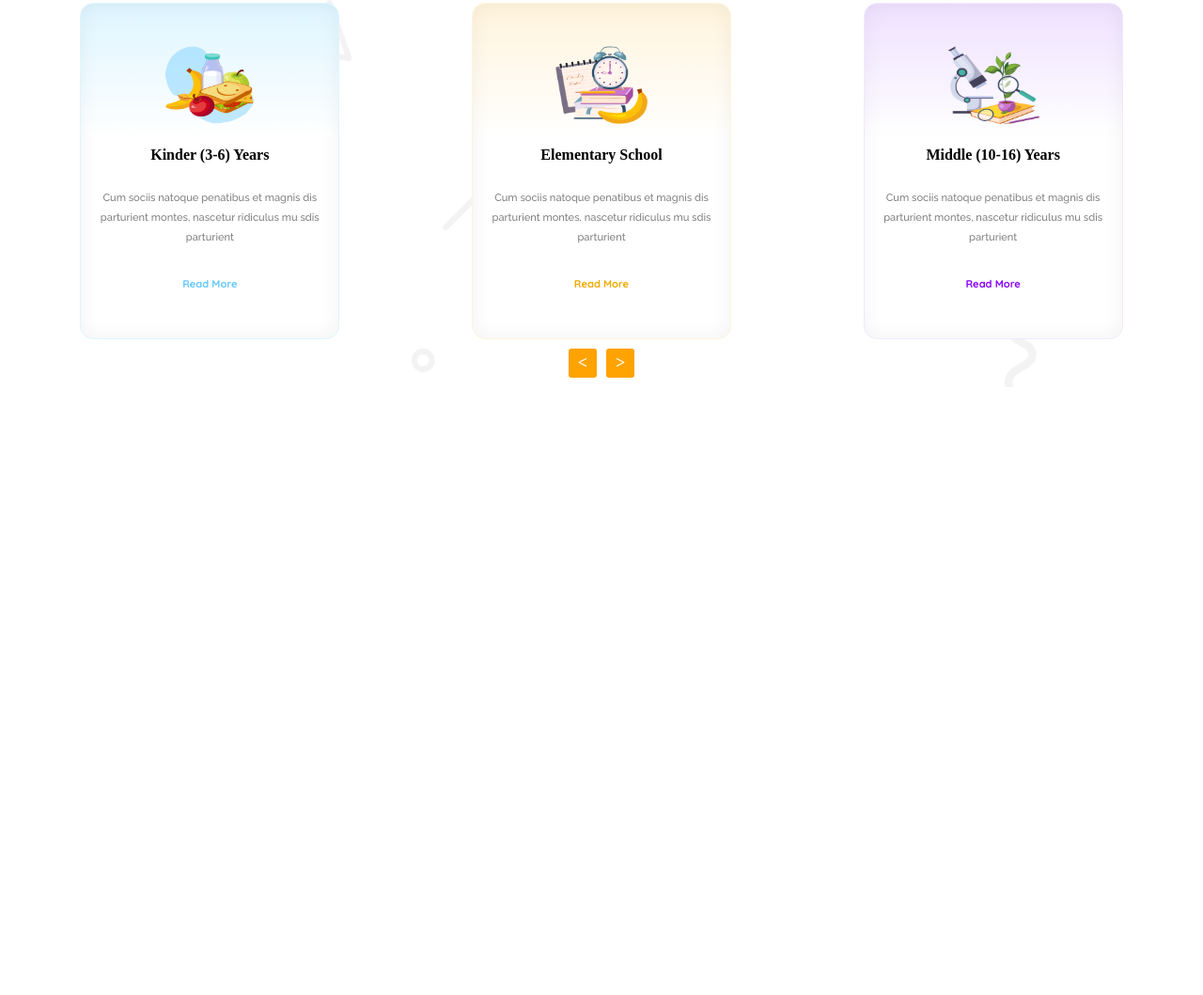
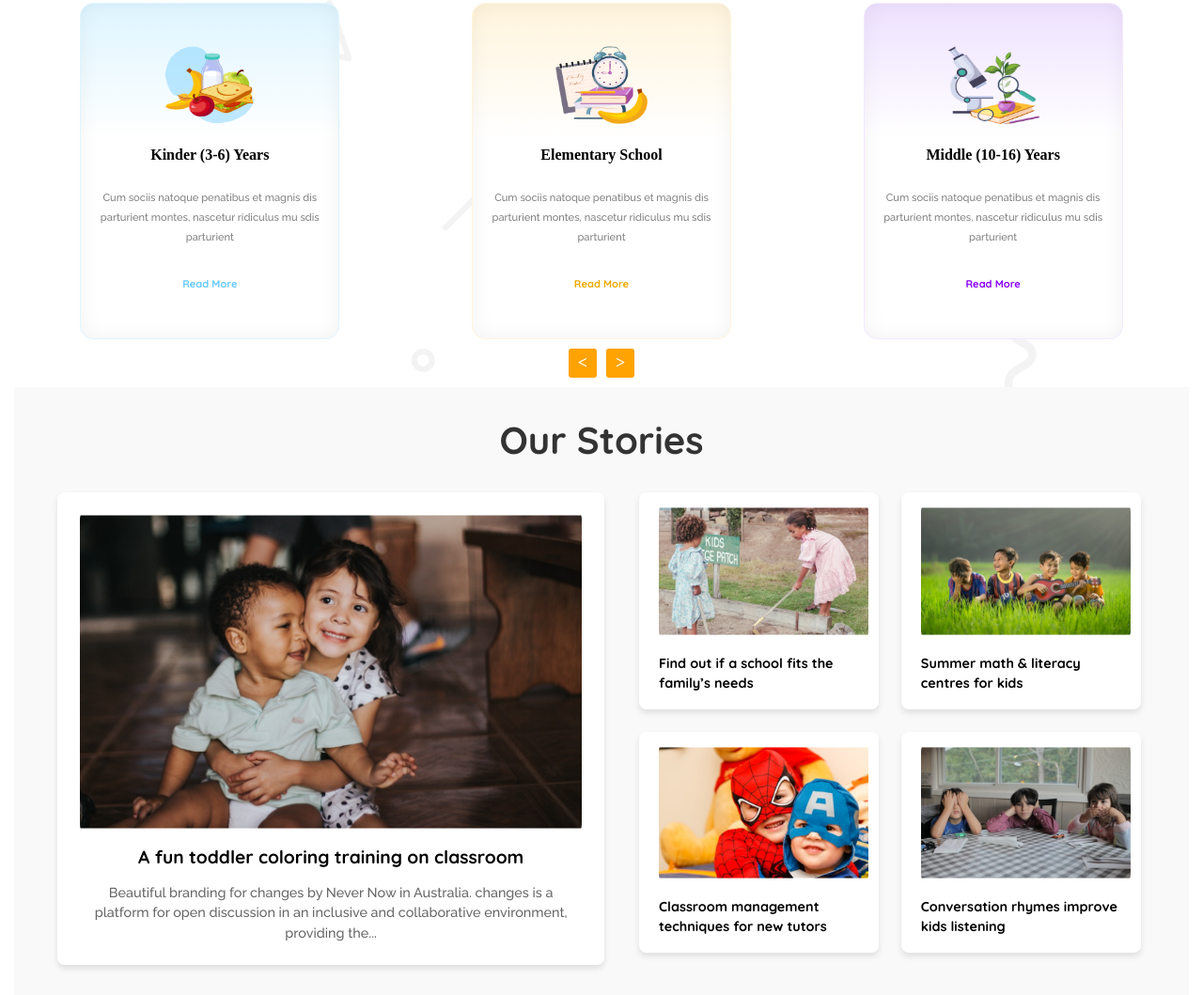
Before and after one commit to noornabi-noor/Kids-School, a plain HTML site: page index.html in a window 1280 px wide. Shown: the part 839-1898 px from the top of the page at 94% size. Before the commit the page ends 1251 px from the top, so only its background shows below. Drawn offline with Linux system fonts and the light colour scheme.

Commit message:
stories section added

```diff
--- a/index.html
+++ b/index.html
@@ -78,17 +78,55 @@
             <a href="" id="read3" class="read-more">Read More</a>
           </div>
         </div>
-
         <div class="pre-back display-flex">
           <span class="arrow">&lt;</span>
           <span class="arrow">&gt;</span>
         </div>
+      </section>
+
+      <section class="stories display-flex">
+        <h4 class="stories-title">Our Stories</h4>
+        <div class="stories-contents display-flex">
+          <div class="stories-content display-flex">
+            <img src="assets/story-1.png" alt="" />
+            <h4 class="stories-contents-title">
+              A fun toddler coloring training on classroom
+            </h4>
+            <p class="stories-contents-desc">
+              Beautiful branding for changes by Never Now in Australia. changes
+              is a platform for open discussion in an inclusive and
+              collaborative environment, providing the...
+            </p>
+          </div>
+
+          <div class="contents">
+            <div>
+              <img src="assets/story-2.png" alt="" />
+              <h5 class="content-title">Find out if a school fits the
+                family’s needs</h5>
+            </div>
+            <div>
+              <img src="assets/story-3.png" alt="" />
+              <h5 class="content-title">Summer math & literacy
+                centres for kids</h5>
+            </div>
+            <div>
+              <img src="assets/story-4.png" alt="" />
+              <h5 class="content-title">Classroom management
+                techniques for new tutors</h5>
+            </div>
+            <div>
+              <img src="assets/story-5.png" alt="" />
+              <h5 class="content-title">Conversation rhymes
+                improve kids listening</h5>
+            </div>
+          </div>
+        </div>
+      </section>
 
 
-      </section>
     </main>
 
-    <footer>
-    </footer>
+    <footer></footer>
   </body>
 </html>
--- a/styles/style.css
+++ b/styles/style.css
@@ -317,7 +317,113 @@ body {
   cursor: pointer;
 }
 
+/* style for stories */
 
+.stories {
+  flex-direction: column;
+  align-items: center;
+  justify-content: center;
+  text-align: center;
+  padding: 2rem;
+  background-color: #f9f9f9;
+}
+
+.stories-title {
+  color: #333;
+  font-family: "Quicksand", sans-serif;
+  font-size: 2.5rem;
+  font-weight: 700;
+  line-height: 3rem;
+  text-align: center;
+  margin-bottom: 2rem;
+}
+
+.stories-contents {
+  display: flex;
+  align-items: flex-start;
+  justify-content: center;
+  gap: 2rem;
+  width: 100%;
+  max-width: 1200px;
+}
+
+.stories-content {
+  display: flex;
+  flex-direction: column;
+  align-items: center;
+  background: #fff;
+  box-shadow: 0px 4px 6px rgba(0, 0, 0, 0.1);
+  border-radius: 8px;
+  padding: 1.5rem;
+  width: 45%;
+}
+
+.stories-content:hover {
+  transform: translateY(-10px);
+  box-shadow: 0px 6px 12px rgba(0, 0, 0, 0.2);
+}
+
+.stories-content img {
+  width: 100%;
+  height: auto;
+  border-radius: 6px;
+  margin-bottom: 1rem;
+}
+
+.stories-contents-title {
+  margin-bottom: 0.8rem;
+  color: rgb(0, 0, 0);
+  font-family: Quicksand;
+  font-size: 1.2rem;
+  font-weight: 700;
+  line-height: 28.5px;
+}
+
+.stories-contents-desc {
+  color: rgb(102, 102, 102);
+  font-family: Raleway;
+  font-size: 0.9rem;
+  font-weight: 500;
+  line-height: 21.5px;
+}
+
+.contents {
+  display: grid;
+  grid-template-columns: repeat(2, 1fr);
+  gap: 1.5rem;
+  width: 45%;
+}
+
+.contents div {
+  background: #fff;
+  border-radius: 8px;
+  box-shadow: 0px 4px 6px rgba(0, 0, 0, 0.1);
+  transition: transform 0.3s ease, box-shadow 0.3s ease;
+  overflow: hidden;
+  padding: 1rem;
+  text-align: left;
+}
+
+.contents div:hover {
+  transform: translateY(-10px);
+  box-shadow: 0px 6px 12px rgba(0, 0, 0, 0.2);
+}
+
+.contents img {
+  width: 100%;
+  border-radius: 6px;
+  margin-bottom: 1rem;
+}
+
+.content-title {
+  margin: 0;
+  text-align: left;
+  color: rgb(0, 0, 0);
+  font-family: Quicksand;
+  font-size: .9rem;
+  font-weight: 700;
+  line-height: 21.5px;
+}
 
 @media (max-width: 768px) {
   .banner-items {
```
